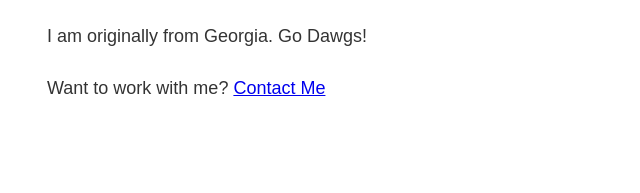
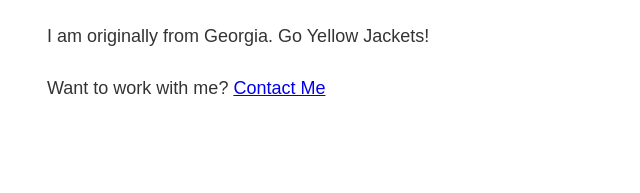
Before and after one commit to dmstrong/100daysofcode-gatsby, a Gatsby site: page /about in a window 1280 px wide. Shown: the part 393-586 px from the top of the page, 236-876 px from the left. Built offline with nearby package versions, Linux system fonts and the light colour scheme; Gatsby itself is replaced by a stand-in of ours.

Commit message:
Update About

```diff
--- a/src/pages/about.js
+++ b/src/pages/about.js
@@ -10,7 +10,7 @@ const About = () => {
     <Layout>
     <Head title='About' />
       <h1>About</h1>
-      <p>I am originally from Georgia. Go Dawgs!</p>
+      <p>I am originally from Georgia. Go Yellow Jackets!</p>
       <p>
         Want to work with me? <Link to="/contact">Contact Me</Link>
       </p>
```
